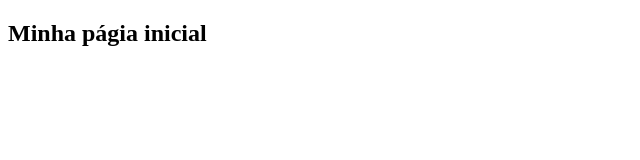
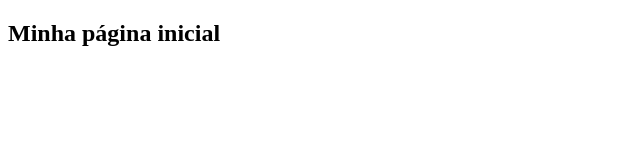
Before and after one commit to Eantunes5/projeto-curso-git, a plain HTML site: page index.html in a window 1280 px wide. Shown: the full height of the page, 0-640 px from the left. Drawn offline with Linux system fonts and the light colour scheme.

Commit message:
Alteração teste2

```diff
--- a/index.html
+++ b/index.html
@@ -6,6 +6,6 @@
         <title>Curso de Git e Github</title>
     </head>
     <body>
-        <h2>Minha págia inicial</h2>
+        <h2>Minha página inicial</h2>
     </body>
 </html>
```
